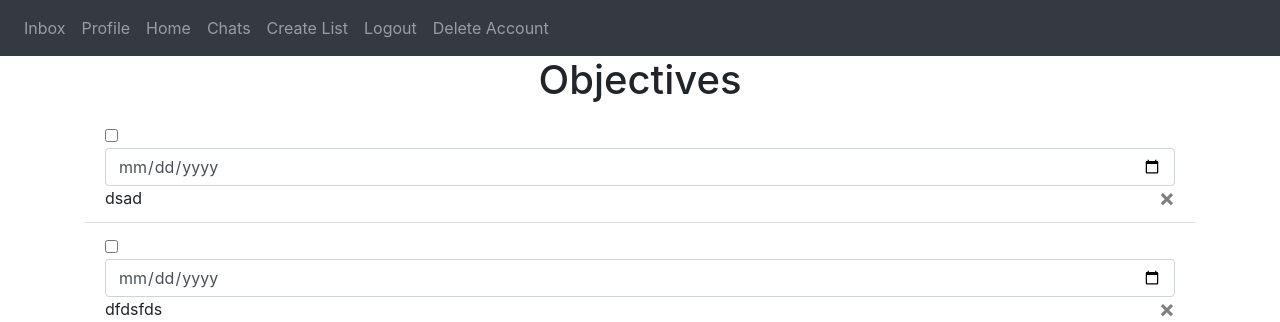
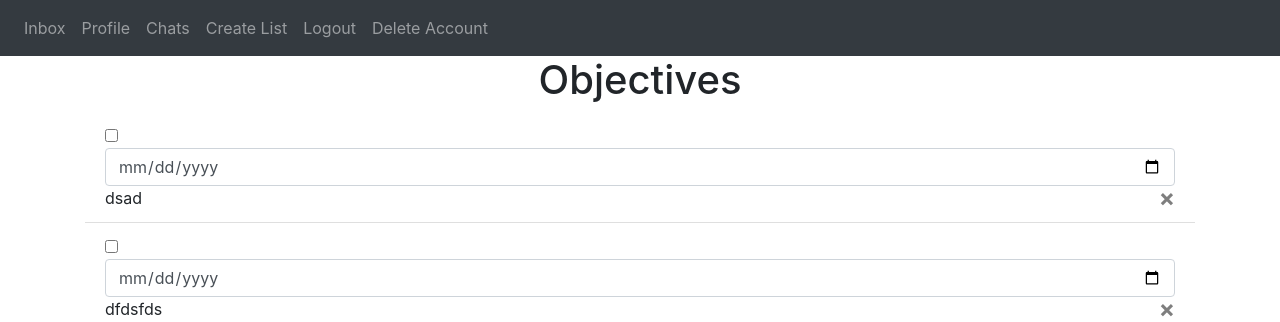
Before and after one commit to prem9/CMPE-131-G12-Project, a Flask app: page /list in a window 1280 px wide. Shown: the top 322 px of the page. Run offline with Flask 3, Linux system fonts and the light colour scheme; a user stored in the database is signed in; parts of the project's set-up code (start-up, migrations or seed data) failed here and were passed over; some libraries are stand-ins or nearby versions.

Commit message:
Removed Existing Database and Edited Views.py
Removed existing database in order to have a fresh initialization of the flask application and moved the display of the home page to auth.py

```diff
--- a/codebase/website/templates/base.html
+++ b/codebase/website/templates/base.html
@@ -37,7 +37,6 @@
           <a class="nav-item nav-link" id="home" href="/">Inbox</a>
           <a class="nav-item nav-link" id="profile" href="/profile">Profile</a>
 
-          <a class="nav-item nav-link" id="home" href="/">Home</a>
           <a class="nav-item nav-link" id="chat" href="/chats">Chats</a>
 
           <a class="nav-item nav-link" id="createList" href="/list">Create List</a>
--- a/codebase/website/views.py
+++ b/codebase/website/views.py
@@ -3,7 +3,7 @@ from flask_login import login_required, current_user
 from .models import Note
 from . import db
 import json
-
+from faker import Faker
 
 
 views = Blueprint('views', __name__)
@@ -19,13 +19,6 @@ def generate_emails(num_emails):
         }
         emails.append(email)
     return emails
-
-@views.route("/", methods=['GET', 'POST'])
-def home():
-    num_emails = 10
-    emails = generate_emails(num_emails)
-    return render_template("home.html", emails=emails, user=current_user)
-
 
 @views.route('/list', methods=['GET', 'POST'])
 @login_required
```
Also changed, not shown: codebase/instance/appdata.db (deleted), codebase/instance/database.db (deleted).
